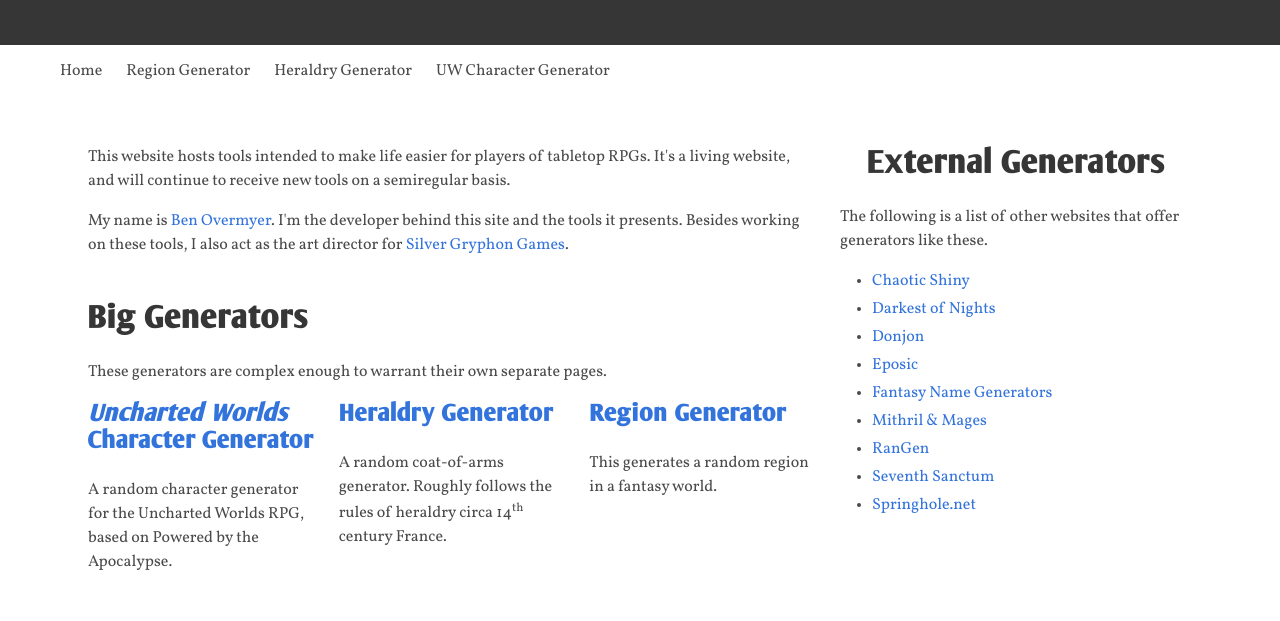
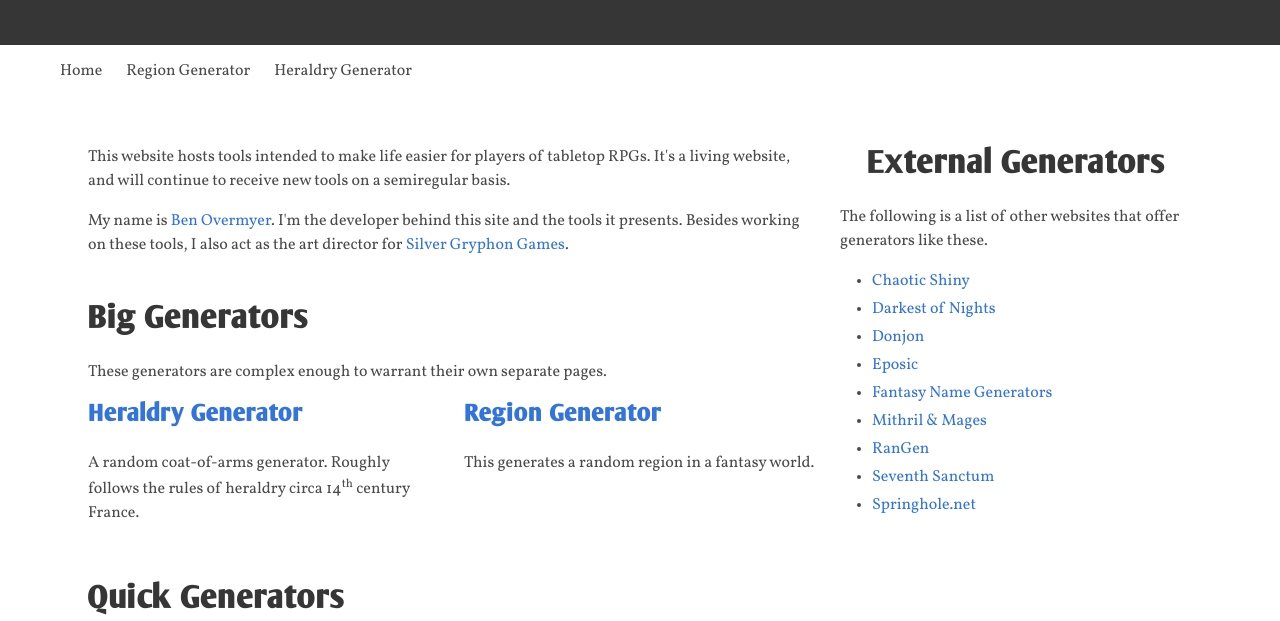
Before and after one commit to ironarachne/ironarachne.com, a website: page public/index.html in a window 1280 px wide. Shown: the part 179-800 px from the top of the page. Drawn offline with nearby package versions, Linux system fonts and the light colour scheme; no server answers.

Commit message:
Remove UW char generator from the site.

```diff
--- a/public/index.html
+++ b/public/index.html
@@ -25,7 +25,6 @@
         <a class="navbar-item" href="index.html">Home</a>
         <a class="navbar-item" href="region.html">Region Generator</a>
         <a class="navbar-item" href="https://heraldry.ironarachne.com">Heraldry Generator</a>
-        <a class="navbar-item" href="https://uncharted-worlds.ironarachne.com">UW Character Generator</a>
       </div>
     </nav>
     <section class="section">
@@ -43,11 +42,6 @@
           <p>These generators are complex enough to warrant their own separate pages.</p>
 
           <div class="columns">
-            <div class="column">
-              <h4 class="title is-4"><a href="https://uncharted-worlds.ironarachne.com"><em>Uncharted Worlds</em><br>
-                  Character Generator</a></h4>
-              <p>A random character generator for the Uncharted Worlds RPG, based on Powered by the Apocalypse.</p>
-            </div>
             <div class="column">
               <h4 class="title is-4"><a href="https://heraldry.ironarachne.com">Heraldry Generator</a></h4>
               <p>A random coat-of-arms generator. Roughly follows the rules of heraldry circa 14<sup>th</sup> century
@@ -153,7 +147,7 @@
           fetch(url)
             .then(response => response.json())
             .then(response => {
-              this.townDescription = response.townName + ' is a ' + response.category.name + ' of ' + response.population + ' people. It\'s in a ' + response.climate.Name + ' climate.'
+              this.townDescription = response.townName + ' is a ' + response.category.name + ' of ' + response.population + ' people. It\'s in a ' + response.climate.Name + ' climate. '
               exports = Object.keys(response.exports)
               imports = Object.keys(response.imports)
               this.townDescription += 'It exports ' + exports[0] + ' and imports ' + imports[0] + '. '
```
